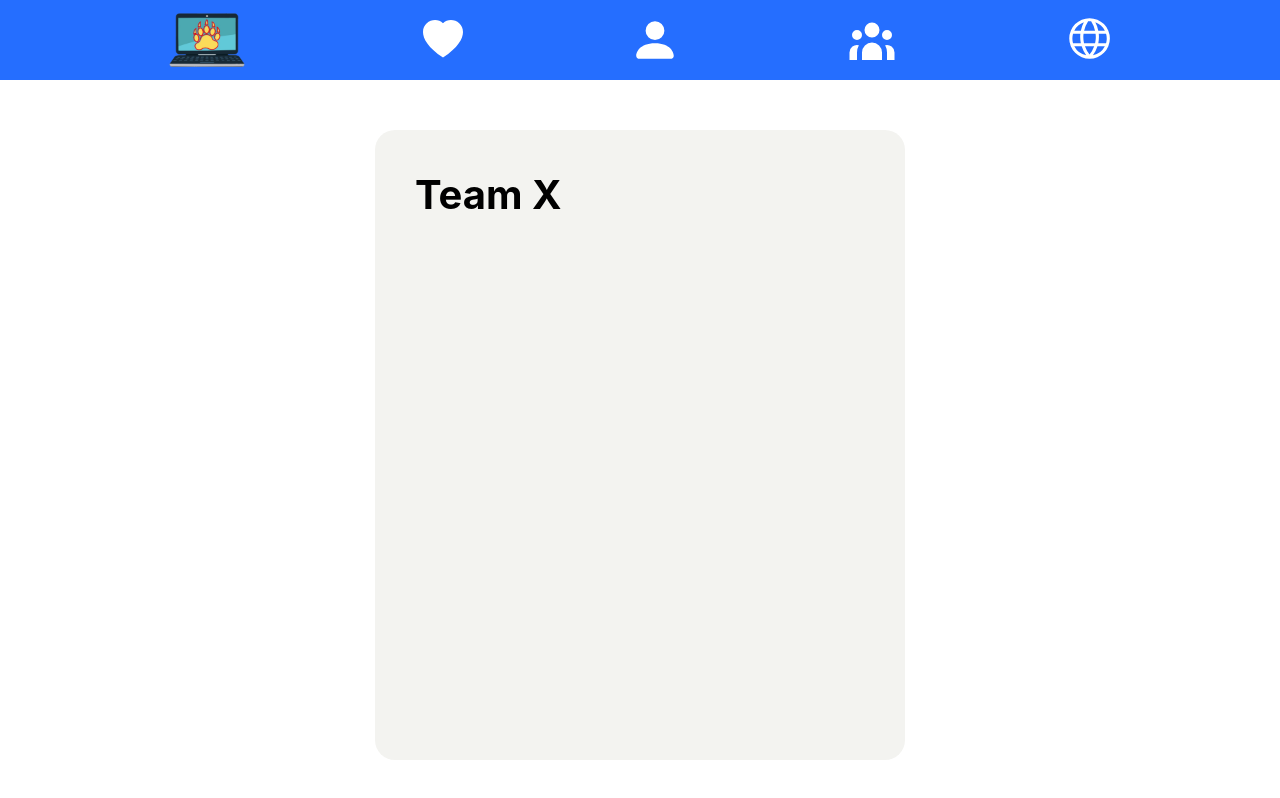
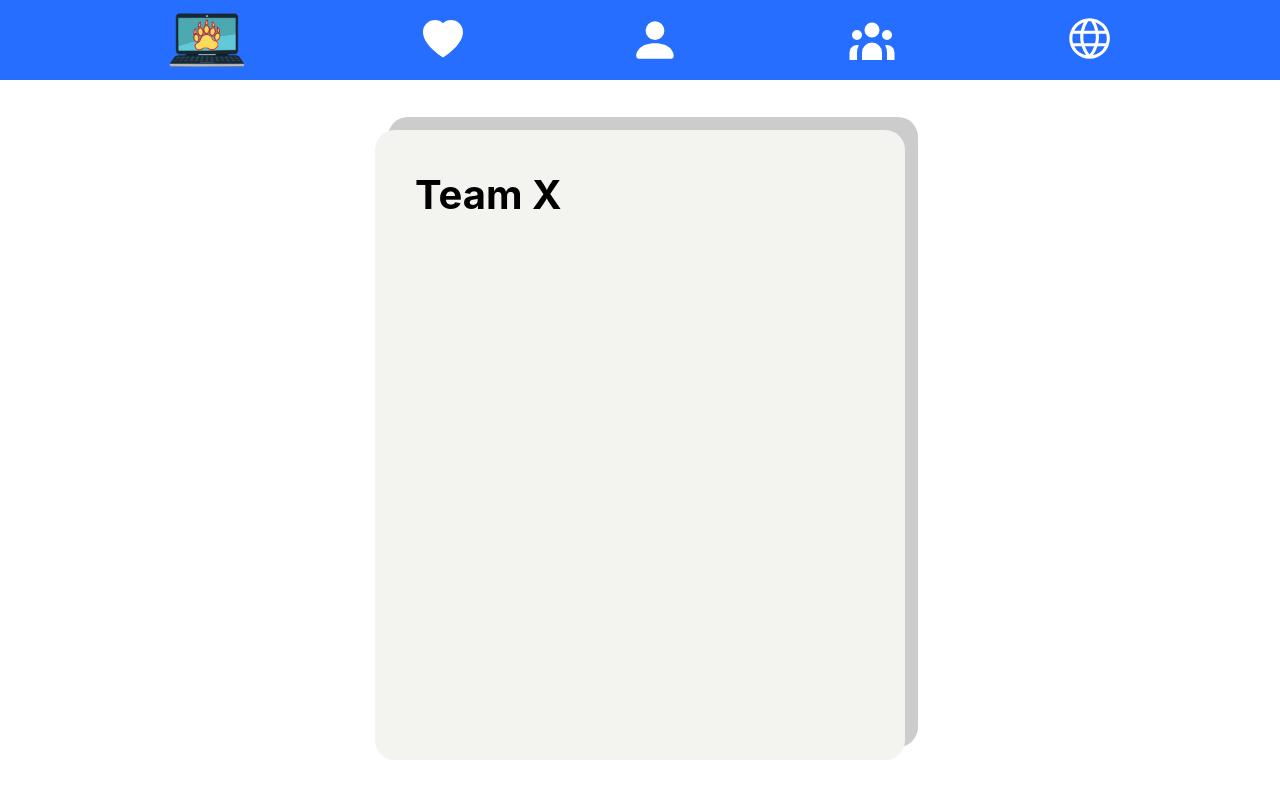
Before and after one commit to y-fysiks/htn-hatch, a React (Create React App) app in the folder client/: page /team in a window 1280 px wide. Built offline with nearby package versions, Linux system fonts and the light colour scheme.

Commit message:
added box shadow to team card

```diff
--- a/client/src/Team/Team.elements.js
+++ b/client/src/Team/Team.elements.js
@@ -13,6 +13,7 @@ export const SampleDiv = styled.div`
   margin-top: 50px;
   border-radius: 20px;
   padding: 40px;
+  box-shadow: 13px -13px #CCCCCC;
 `
 export const MarginDiv = styled.div`
   height: 80px;
```
